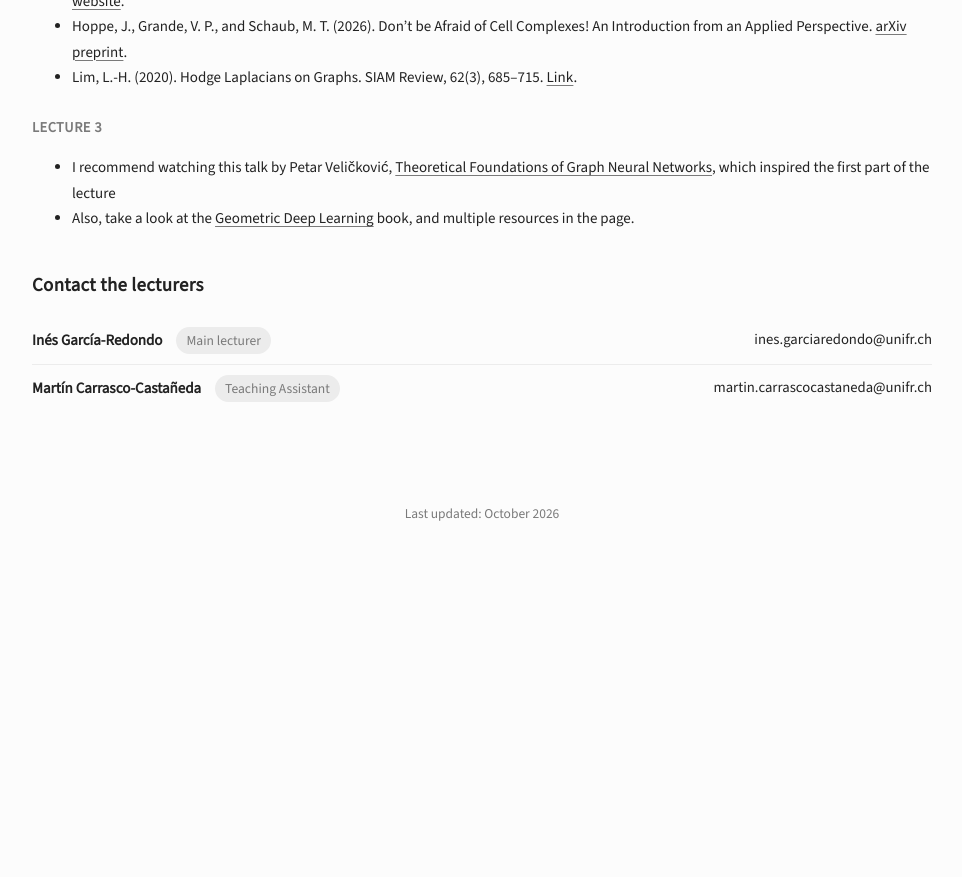
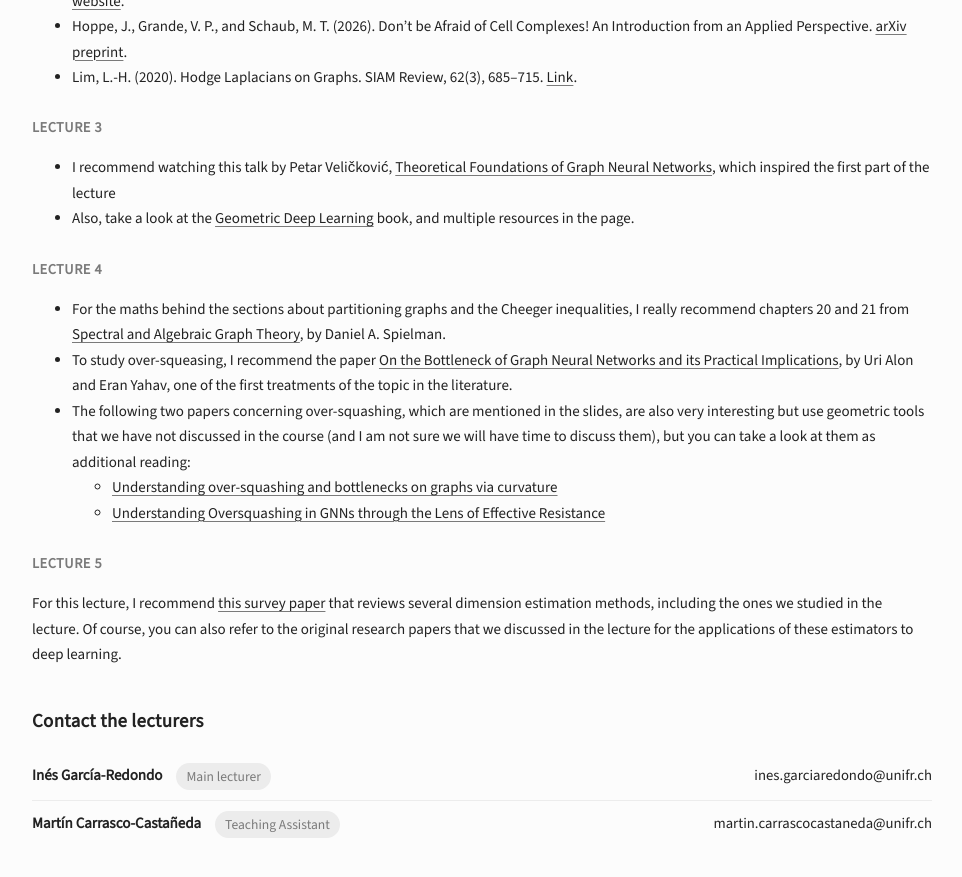
Before and after one commit to inesgare/inesgare.github.io, a Jekyll site: the page built from course-pages/gtml-2026.md, in a window 1280 px wide and 900 px high, scrolled down 2947 px. Shown: the top 877 px of the window, without its empty margins (158-1120 px from the left). Built offline with Jekyll 4.4.1, drawn with Linux system fonts in a browser that asks for light colours; before the commit the page ends 3552 px from its top, so only the background shows below that.

Commit message:
added additional references

```diff
--- a/course-pages/gtml-2026.md
+++ b/course-pages/gtml-2026.md
@@ -142,6 +142,18 @@ For a bit more of context on complexes and homology, check:
 - I recommend watching this talk by Petar Veličković, [Theoretical Foundations of Graph Neural Networks](https://www.youtube.com/watch?v=uF53xsT7mjc), which inspired the first part of the lecture
 - Also, take a look at the [Geometric Deep Learning](https://geometricdeeplearning.com/) book, and multiple resources in the page.
 
+### Lecture 4
+
+- For the maths behind the sections about partitioning graphs and the Cheeger inequalities, I really recommend chapters 20 and 21 from [Spectral and Algebraic Graph Theory](https://cs-www.cs.yale.edu/homes/spielman/sagt/sagt.pdf), by Daniel A. Spielman.
+- To study over-squeasing, I recommend the paper [On the Bottleneck of Graph Neural Networks and its Practical Implications](https://arxiv.org/abs/2006.05205), by Uri Alon and Eran Yahav, one of the first treatments of the topic in the literature.
+- The following two papers concerning over-squashing, which are mentioned in the slides, are also very interesting but use geometric tools that we have not discussed in the course (and I am not sure we will have time to discuss them), but you can take a look at them as additional reading:
+  - [Understanding over-squashing and bottlenecks on graphs via curvature](https://arxiv.org/abs/2111.14522)
+  - [Understanding Oversquashing in GNNs through the Lens of Effective Resistance](https://arxiv.org/abs/2302.06835)
+
+### Lecture 5
+
+For this lecture, I recommend [this survey paper](https://arxiv.org/abs/2507.13887) that reviews several dimension estimation methods, including the ones we studied in the lecture. Of course, you can also refer to the original research papers that we discussed in the lecture for the applications of these estimators to deep learning.
+
 ## Contact the lecturers
 
 <div class="contact-list">
```
